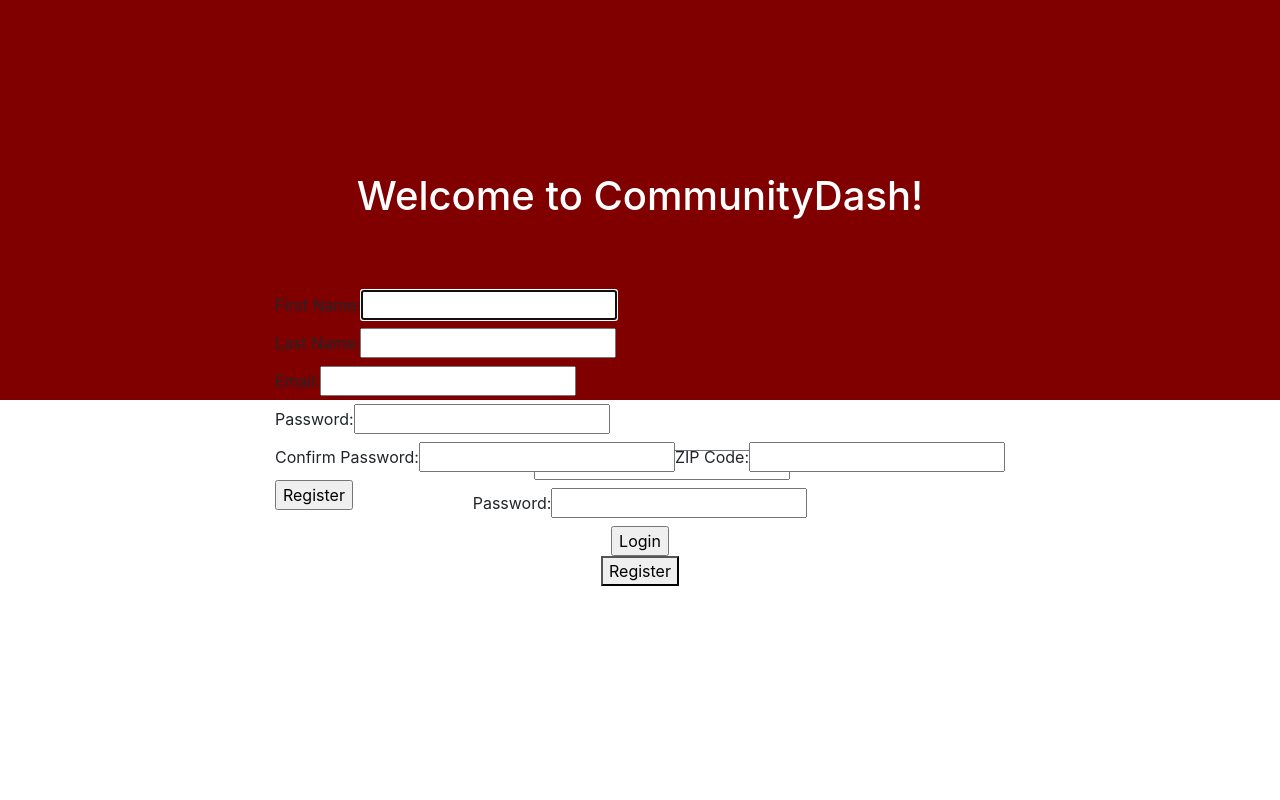
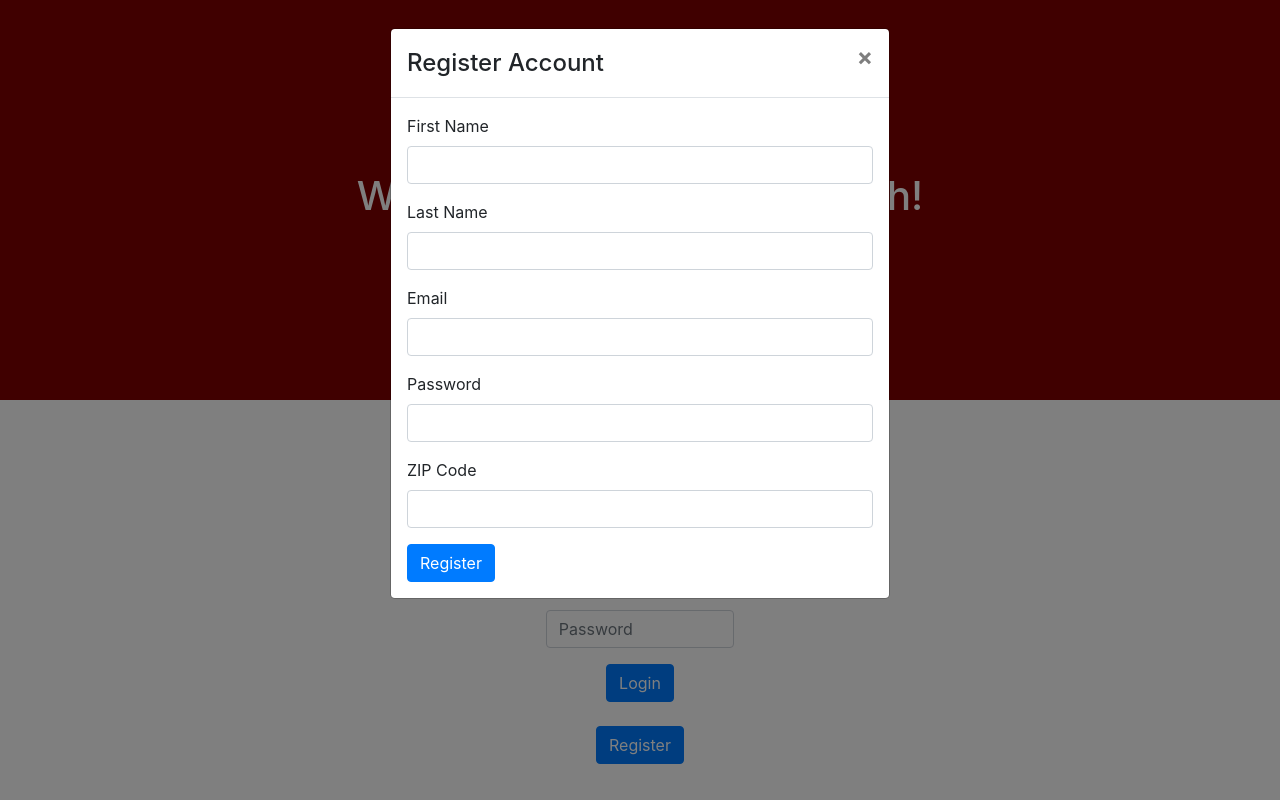
Before and after one commit to AustinCai/CommunityDash, a React (Create React App) app in the folder client/: page / in a window 1280 px wide. Both pictures are taken after a click on the button "Register". Built offline with nearby package versions, Linux system fonts and the light colour scheme.

Commit message:
integrated react-boostrap, made forums and buttons much prettier

```diff
--- a/client/src/App.js
+++ b/client/src/App.js
@@ -1,6 +1,10 @@
 import React from "react";
 import Popup from "reactjs-popup";
 import {BrowserRouter as Router, Link, Route} from 'react-router-dom';
+import Modal from 'react-bootstrap/Modal';
+
+import Button from "react-bootstrap/Button";
+import From from "react-bootstrap/Form";
 
 import {DummyButton, TestButton} from "./Buttons";
 import {LoginForm, RegisterForm} from "./Forms";
@@ -10,6 +14,16 @@ import "./App.css";
 import 'bootstrap/dist/css/bootstrap.min.css';
 
 class LoginScreen extends React.Component {
+  constructor(props){
+    super(props);
+    this.state = {
+      show: false,
+    };
+  }
+
+  handleShow = () => this.setState({show: true});
+  handleClose = () => this.setState({show: false});
+
   render(){
     return (
       <div className="App">
@@ -19,12 +33,22 @@ class LoginScreen extends React.Component {
         <div className="paddedDiv">
           <LoginForm onAuthenticate={this.props.onAuthenticate} onProfileFetch={this.props.onProfileFetch} endpoint='http://localhost:9000/user/login'/>
         </div>
-        <Popup modal trigger={<button>Register</button>}>
-          <RegisterForm endpoint='http://localhost:9000/user/signup'/>
-        </Popup>
+
+        <Modal show={this.state.show} onHide={this.handleClose}>
+          <Modal.Header closeButton>
+            <Modal.Title>Register Account</Modal.Title>
+          </Modal.Header>
+          <Modal.Body>
+            <RegisterForm endpoint='http://localhost:9000/user/signup'/>
+          </Modal.Body>
+        </Modal>
+
+        <br/>
+        <Button onClick={this.handleShow}>Register</Button>
       </div>
     );
   }
+
 }
 
 class App extends React.Component {
--- a/client/src/Buttons.js
+++ b/client/src/Buttons.js
@@ -1,12 +1,13 @@
 import React from "react";
+import Button from 'react-bootstrap/Button';
 
-export class Button extends React.Component {
+export class ButtonWrapper extends React.Component {
   render() {
-    return <button onClick={() => this.handleClick()}>{this.props.ButtonText}</button>
+    return <Button onClick={() => this.handleClick()}>{this.props.ButtonText}</Button>
   }
 }
 
-export class TestButton extends Button {
+export class TestButton extends ButtonWrapper {
   async handleClick() {
     try {
       const res = await fetch('http://localhost:9000/button');
@@ -22,10 +23,10 @@ export class TestButton extends Button {
   }
 }
 
-export class DummyButton extends Button {
+export class DummyButton extends ButtonWrapper {
   handleClick() {
     console.log("click!");
   }
 }
 
-Button.defaultProps = {ButtonText: 'Untitled Button'};
+ButtonWrapper.defaultProps = {ButtonText: 'Untitled Button'};
--- a/client/src/Forms.js
+++ b/client/src/Forms.js
@@ -1,10 +1,13 @@
 import React from 'react';
 
-import FormControl from 'react-bootstrap/FormControl';
-import FormGroup from 'react-bootstrap/FormGroup';
 import {BrowserRouter as Router, Link, Route, Redirect} from 'react-router-dom';
 
-class Form extends React.Component {
+import Button from 'react-bootstrap/Button';
+import Form from 'react-bootstrap/Form';
+import Row from 'react-bootstrap/Row';
+import Col from 'react-bootstrap/Col';
+
+class FormWrapper extends React.Component {
 
   constructor(props) {
     super(props);
@@ -51,27 +54,36 @@ class Form extends React.Component {
     }
   }
 
+
   render() {
     return (
-      <form onSubmit={this.handleSubmit}>
-        <label>
-          Email:
-          <input type="text" value={this.state.email} onChange={this.handleEmailChange}/>
-        </label>
-        <br/>
-        <label>
-          Password:
-          <input type="text" value={this.state.password} onChange={this.handlePasswordChange}/>
-        </label>
-        <br/>
-        <input type="submit" value="Login"/>
-      </form>
+      <Row>
+        <Col md={{ span: 4, offset: 4 }} lg={{ span: 2, offset: 5 }}>
+          <Form>
+            <Form.Group controlId="formBasicEmail">
+              <Form.Label>Email</Form.Label>
+              <Form.Control type="email" placeholder="Enter email" value={this.state.email} onChange={this.handleEmailChange} />
+              <Form.Text className="text-muted">
+                We'll never share your email with anyone else.
+              </Form.Text>
+            </Form.Group>
+
+            <Form.Group controlId="formBasicPassword">
+              <Form.Label>Password</Form.Label>
+              <Form.Control type="password" placeholder="Password" value={this.state.password} onChange={this.handlePasswordChange}/>
+            </Form.Group>
+
+            <Button variant="primary" type="submit" onClick={this.handleSubmit}>
+              Login
+            </Button>
+          </Form>
+        </Col>
+      </Row>
     );
   }
-
 }
 
-export class LoginForm extends Form {
+export class LoginForm extends FormWrapper {
 
   async handleSubmit(event) {
     console.log('A name was submitted: ' + this.state.email + ", with password: " + this.state.password);
@@ -125,7 +137,7 @@ export class LoginForm extends Form {
   }
 }
 
-export class RegisterForm extends Form {
+export class RegisterForm extends FormWrapper {
   constructor(props){
     super(props);
     this.state = {
@@ -154,39 +166,41 @@ export class RegisterForm extends Form {
   }
 
   render() {
+
+  }
+
+  render() {
     return (
-      <form onSubmit={this.handleSubmit}>
-        <label>
-          First Name:
-          <input type="text" onChange={this.handleFirstNameChange}/>
-        </label>
-        <br/>
-        <label>
-          Last Name:
-          <input type="text" onChange={this.handleLastNameChange}/>
-        </label>
-        <br/>
-        <label>
-          Email:
-          <input type="text" value={this.state.email} onChange={this.handleEmailChange}/>
-        </label>
-        <br/>
-        <label>
-          Password:
-          <input type="text" value={this.state.password} onChange={this.handlePasswordChange}/>
-        </label>
-        <br/>
-        <label>
-          Confirm Password:
-          <input type="text"/>
-        </label>
-        <label>
-          ZIP Code:
-          <input type="text" onChange={this.handleZipCodeChange}/>
-        </label>
-        <br/>
-        <input type="submit" value="Register"/>
-      </form>
+      <Form>
+        <Form.Group>
+          <Form.Label>First Name</Form.Label>
+          <Form.Control value={this.state.firstName} onChange={this.handleFirstNameChange} />
+        </Form.Group>
+
+        <Form.Group>
+          <Form.Label>Last Name</Form.Label>
+          <Form.Control value={this.state.lastName} onChange={this.handleLastNameChange} />
+        </Form.Group>
+
+        <Form.Group>
+          <Form.Label>Email</Form.Label>
+          <Form.Control type="email" value={this.state.email} onChange={this.handleEmailChange} />
+        </Form.Group>
+
+        <Form.Group>
+          <Form.Label>Password</Form.Label>
+          <Form.Control type="password" value={this.state.password} onChange={this.handlePasswordChange} />
+        </Form.Group>
+
+        <Form.Group>
+          <Form.Label>ZIP Code</Form.Label>
+          <Form.Control value={this.state.zipcode} onChange={this.handleZipCodeChange} />
+        </Form.Group>
+
+        <Button variant="primary" type="submit" onClick={this.handleSubmit}>
+          Register
+        </Button>
+      </Form>
     );
   }
 }
--- a/client/src/HomeScreen.js
+++ b/client/src/HomeScreen.js
@@ -1,33 +1,37 @@
 import React from 'react';
+import Container from 'react-bootstrap/Container';
+import Row from 'react-bootstrap/Row';
+import Col from 'react-bootstrap/Col';
 
 
 export class HomeScreen extends React.Component {
   render() {
     return (
-      <div className="App">
 
-        <div className="row" style={{backgroundColor: 'maroon'}}>
-          <div className='col-1'/>
-          <div className="col-5" style={{backgroundColor: 'white', margin: "10px", marginLeft: '0px'}}>
+      <Container>
+        <Row style={{backgroundColor: 'maroon'}}>
+          <Col xs={1}/>
+          <Col style={{backgroundColor: 'white', margin: "10px", marginLeft: '0px'}}>
             <h1> Forum </h1>
             <div style={{minHeight: '500px'}}>
               <img src={require('./forum_img.png')} style={{maxWidth: '100%'}}/>
             </div>
-          </div>
-          <div className="col-5" style={{backgroundColor: 'white', margin: "10px", marginLeft: '0px'}}>
+          </Col>
+          <Col style={{backgroundColor: 'white', margin: "10px", marginLeft: '0px'}}>
             <h1> Chat </h1>
             <div style={{minHeight: '500px'}}>
               <img src={require('./chat_img.png')} style={{maxWidth: '100%'}}/>
             </div>
-          </div>
-        </div>
+          </Col>
+          <Col xs={1}/>
+        </Row>
 
-        <div className="row" style={{alignItems: 'center', justifyContent: 'center'}}>
+        <Row style={{alignItems: 'center', justifyContent: 'center'}}>
           <h2>User Info:</h2>
           <p>{JSON.stringify(this.props.profileInfo)}</p>
-        </div>
-      </div>
+        </Row>
+      </Container>
+
     );
   }
-
 }
```
